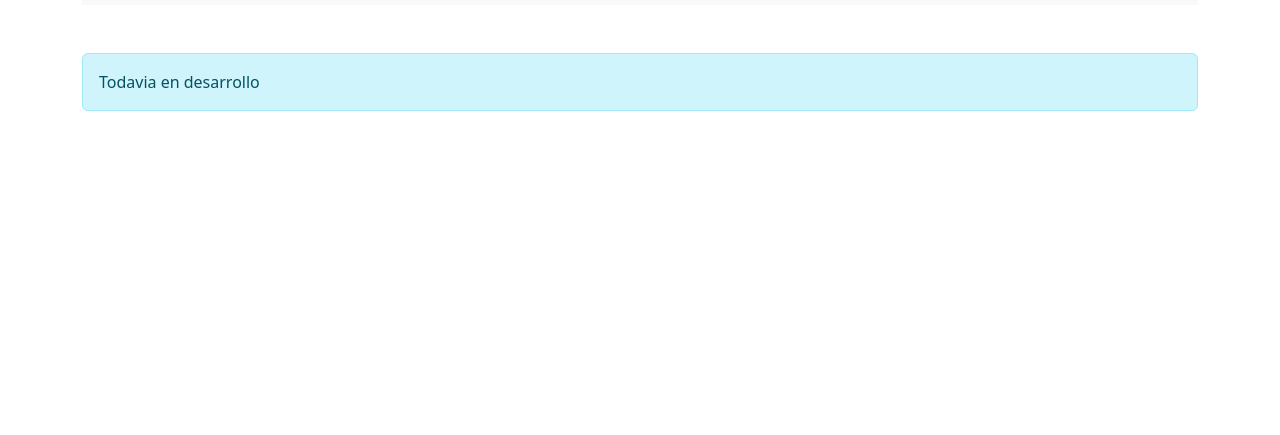
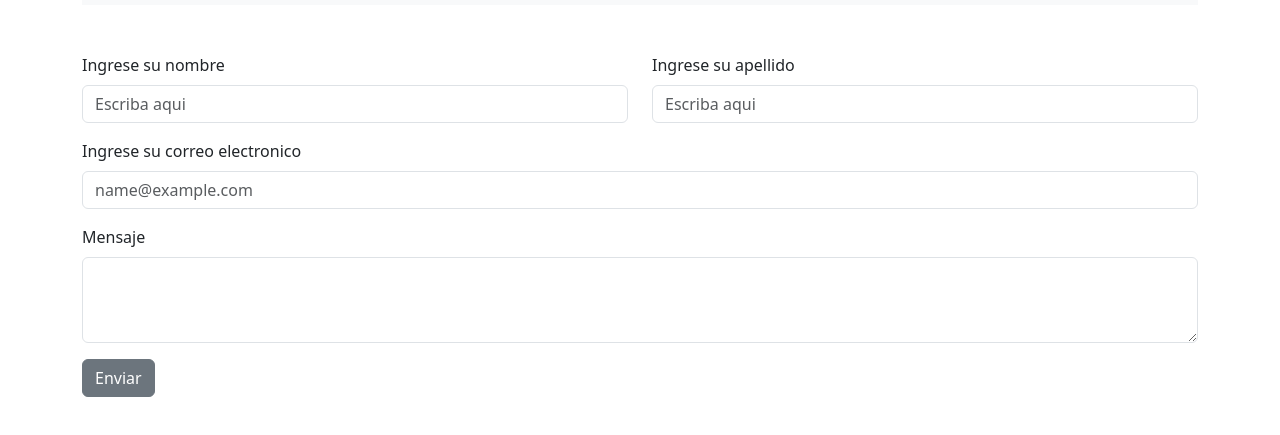
Before and after one commit to Axelmarting/pagina_portfolio_personal, a plain HTML site: page contacto.html in a window 1280 px wide. Shown: the part 139-574 px from the top of the page. Drawn offline with Linux system fonts and the light colour scheme.

Commit message:
Formulario mail hecho

```diff
--- a/contacto.html
+++ b/contacto.html
@@ -7,7 +7,8 @@
     <link rel="stylesheet" href="styles.css">
     <link rel="stylesheet" href=".\bootstrap\bootstrap.min.css">
   </head>
-  <body class="container">
+  <body>
+    <div class="container">
       <header>
         <h1>Página de Portafolio Personal</h1>
       </header>
@@ -28,12 +29,30 @@
       </nav>
       <section>
         <article>
-          <div class="alert alert-info" role="alert">
-            Todavia en desarrollo
+          <div class="row">
+            <div class="col">
+              <label class="form-label">Ingrese su nombre</label>
+              <input type="text" class="form-control" placeholder="Escriba aqui" aria-label="First name">
             </div>
+            <div class="col">
+              <label class="form-label">Ingrese su apellido</label>
+              <input type="text" class="form-control" placeholder="Escriba aqui" aria-label="Last name">
+            </div>
+          </div>
+          <div class="mb-3 formulario">
+            <label for="exampleFormControlInput1" class="form-label">Ingrese su correo electronico</label>
+            <input type="email" class="form-control" id="exampleFormControlInput1" placeholder="name@example.com">
+          </div>
+          <div class="mb-3">
+            <label for="exampleFormControlTextarea1" class="form-label">Mensaje</label>
+            <textarea class="form-control" id="exampleFormControlTextarea1" rows="3"></textarea>
+          </div>
+          <button type="button" class="btn btn-secondary">Enviar</button>
         </article>
       </section>
       <footer></footer>
+    </div>
+
     <script src=".\bootstrap\bootstrap.min.js"></script>
   </body>
 </html>
--- a/styles.css
+++ b/styles.css
@@ -9,6 +9,7 @@ section {
     margin-top: 3rem;
 }
 
+/* ACA EMPIEZA EL INDEX */
 #segundoArticulo{
     margin-top: 5rem;
 }
@@ -23,8 +24,13 @@ section {
     max-width: 95%;
 }
 
-
+/* ACA EMPIEZA PROYECTOS */
 article h4 {
     text-align: center;
     margin-bottom: 2rem;
 }
+
+/* ACA EMPIEZA CONTACTO */
+.formulario{
+    margin-top: 1rem;
+}
```
Also changed, not shown: proyectos.html (+4 -1 lines). Lines whose indentation alone changed are shown as unchanged.
